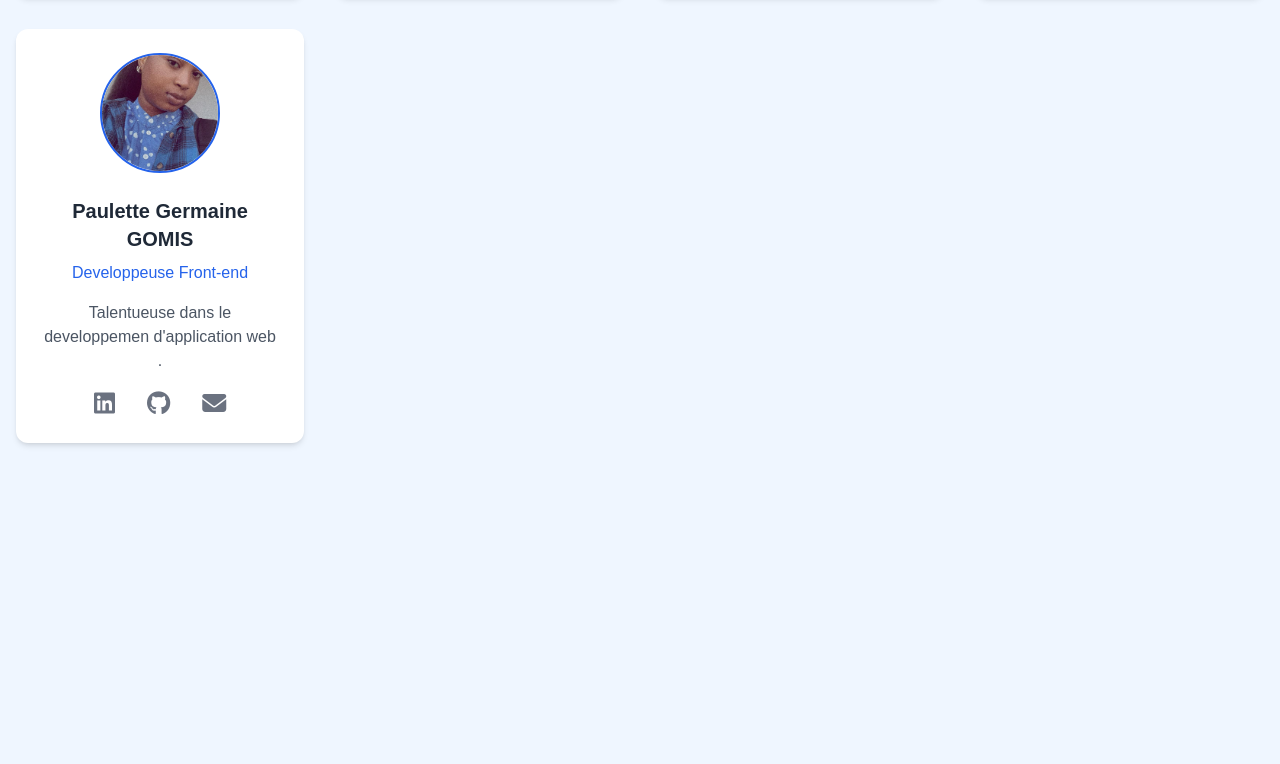
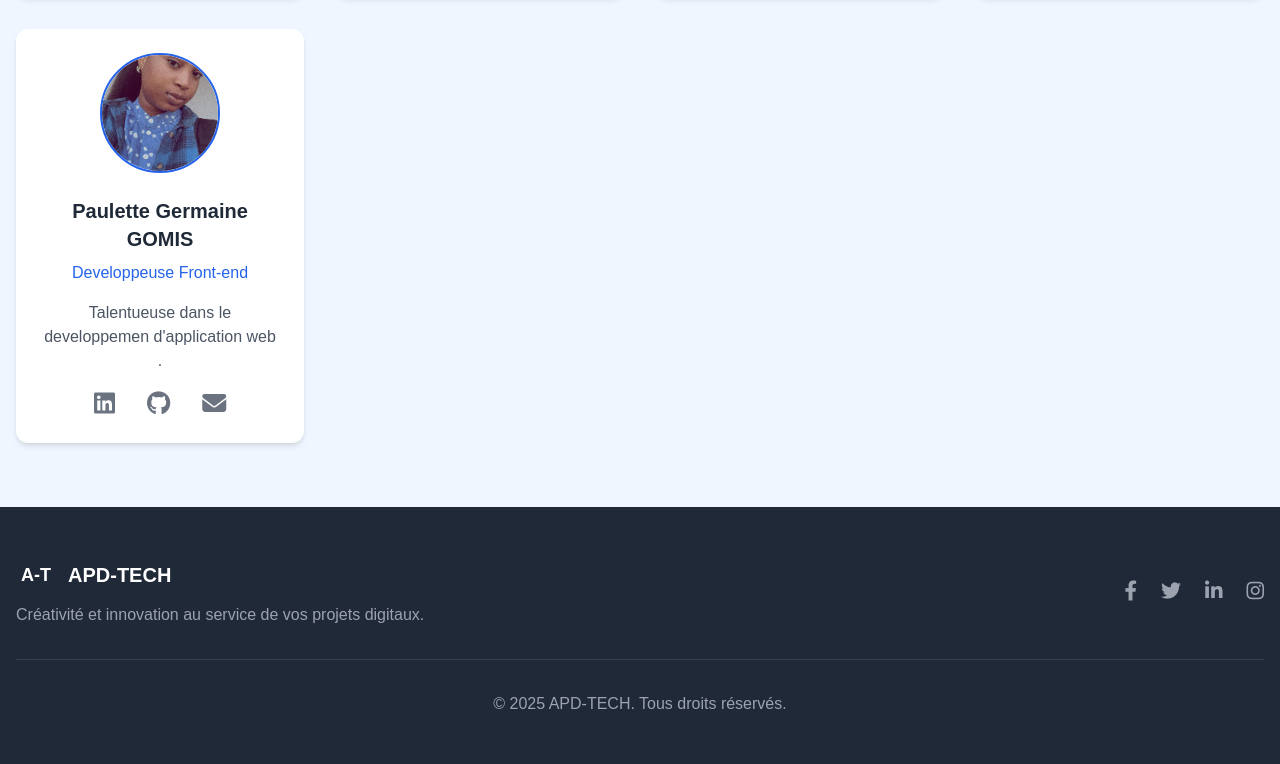
Before and after one commit to anf692/APD-TECH, a plain HTML site: page equipe.html in a window 1280 px wide. Shown: the part 643-1407 px from the top of the page. Before the commit the page ends 1150 px from the top, so only its background shows below. Drawn offline with nearby package versions, Linux system fonts and the light colour scheme; files that its build step writes are made by us from their sources.

Commit message:
ajout du footer sur la page equipe

```diff
--- a/equipe.html
+++ b/equipe.html
@@ -3,7 +3,7 @@
 <head>
     <meta charset="UTF-8">
     <meta name="viewport" content="width=device-width, initial-scale=1.0">
-    <title>APD-Tech | Presentation</title>
+    <title>APD-Tech | Equipe</title>
     <script src="https://cdn.tailwindcss.com"></script>
     <link rel="stylesheet" href="./css/equipe.css">
     <link rel="stylesheet" href="https://cdnjs.cloudflare.com/ajax/libs/font-awesome/6.4.0/css/all.min.css">
@@ -116,3 +116,35 @@
       </div>
     </div>
   </section>
+
+   <!-- Footer  -->
+   <footer class="bg-gray-800 text-white py-12 px-4">
+    <div class="container mx-auto">
+        <div class="flex flex-col md:flex-row justify-between items-center">
+            <div class="mb-6 md:mb-0 text-center md:text-left">
+                <div class="flex items-center justify-center md:justify-start">
+                    <div class="w-10 h-10 bg-gradient-blue rounded-full flex items-center justify-center text-white font-bold text-lg mr-3">
+                        A-T
+                    </div>
+                    <span class="text-xl font-bold">APD-TECH</span>
+                </div>
+                <p class="text-gray-400 mt-2">
+                    Créativité et innovation au service de vos projets digitaux.
+                </p>
+            </div>
+
+            <div class="flex space-x-6 mb-6 md:mb-0">
+                <a href="#" class="text-gray-400 hover:text-white transition-all text-xl"><i class="fab fa-facebook-f"></i></a>
+                <a href="#" class="text-gray-400 hover:text-white transition-all text-xl"><i class="fab fa-twitter"></i></a>
+                <a href="#" class="text-gray-400 hover:text-white transition-all text-xl"><i class="fab fa-linkedin-in"></i></a>
+                <a href="#" class="text-gray-400 hover:text-white transition-all text-xl"><i class="fab fa-instagram"></i></a>
+            </div>
+        </div>
+
+        <div class="border-t border-gray-700 mt-8 pt-8 text-center text-gray-400">
+            <p>&copy; 2025 APD-TECH. Tous droits réservés.</p>
+        </div>
+    </div>
+</footer>
+</body>
+</html>
```
Also changed, not shown: css/equipe.css (renamed from equipe.css).
